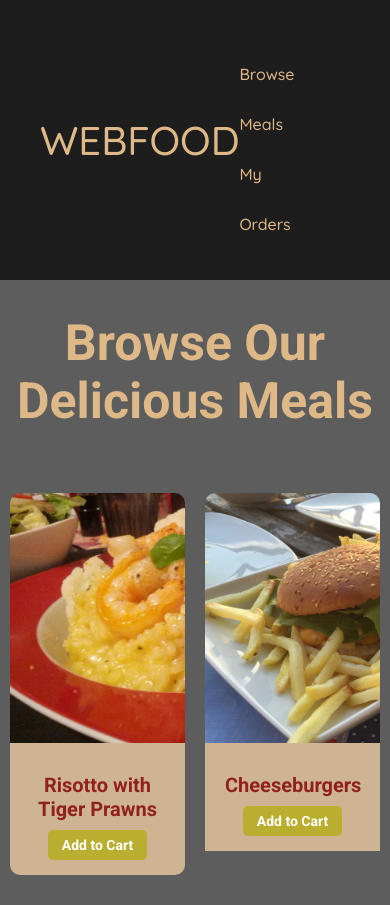
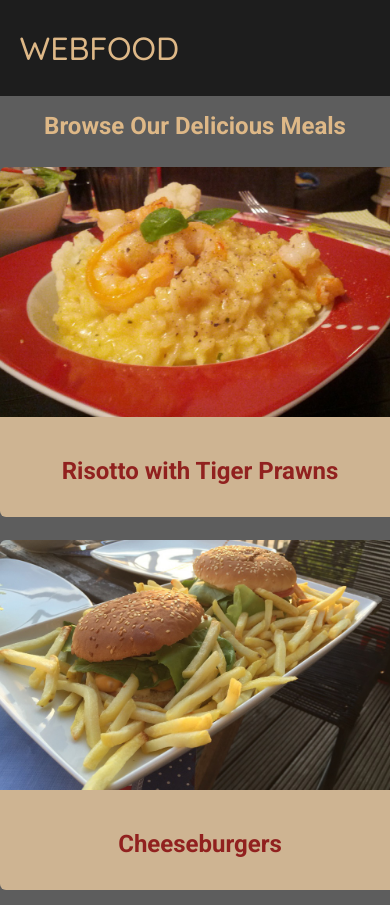
Before and after one commit to puremike/100daysofcode, a plain HTML site: page FIFTH/index.html in a window 390 px wide. Drawn offline with Linux system fonts and the light colour scheme.

Commit message:
Updated fies and contents

```diff
--- a/FIFTH/style.css
+++ b/FIFTH/style.css
@@ -9,13 +9,14 @@ header {
 }
 
 header nav {
+  height: 6rem;
   display: flex;
   align-items: center;
   justify-content: space-between;
-  padding: 40px 40px;
+  padding: 0 5%;
   margin: 0;
   font-family: "QuickSand", sans-serif;
-  font-size: 40px;
+  font-size: 2rem;
 }
 header nav a {
   text-decoration: none;
@@ -23,25 +24,22 @@ header nav a {
 }
 
 div a {
-  padding-right: 40px;
-  font-size: 16px;
+  margin: 0 1rem;
+  font-size: 1rem;
 }
 
 div a:hover {
-  background-color: burlywood;
-  color: azure;
-  padding: 7px 14px;
-  border-radius: 3px;
+  color: rgb(200, 212, 19);
 }
 
 main {
   text-align: center;
-  margin: auto;
+  margin: 0;
 }
 
 main h1 {
   color: burlywood;
-  font-size: 50px;
+  font-size: 3rem;
   font-weight: bolder;
 }
 
@@ -61,22 +59,22 @@ img {
   display: flex;
   flex-direction: column;
   width: 400px;
-  border-radius: 10px;
+  border-radius: 6px;
   overflow: hidden;
-  margin: 30px 10px;
+  margin: 3rem 0.5rem;
 }
 
 .card-content {
   background-color: rgb(206, 180, 146);
-  padding: 10px 20px 20px 20px;
+  padding: 1rem 2rem 1rem 2rem;
   color: #91211f;
-  font-size: 20px;
+  font-size: 1.5rem;
   font-weight: bolder;
 }
 
 main p {
   padding: 0;
-  margin-bottom: 10px;
+  margin-bottom: 1rem;
 }
 
 main a {
@@ -84,7 +82,7 @@ main a {
   font-size: 14px;
   background-color: rgba(184, 174, 39, 0.918);
   color: white;
-  padding: 7px 14px;
+  padding: 0.5rem 1.5rem;
   border-radius: 5px;
 }
 
@@ -92,3 +90,22 @@ main a:hover {
   background-color: rgb(145, 136, 16);
   color: rgba(245, 242, 224, 0.918);
 }
+
+@media (max-width: 48rem) {
+  div a {
+    /* visibility: hidden; */
+    display: none;
+  }
+
+  main h1 {
+    font-size: 1.5rem;
+  }
+
+  #img-content {
+    flex-direction: column;
+  }
+
+  .card {
+    margin: 0.7rem auto;
+  }
+}
```
